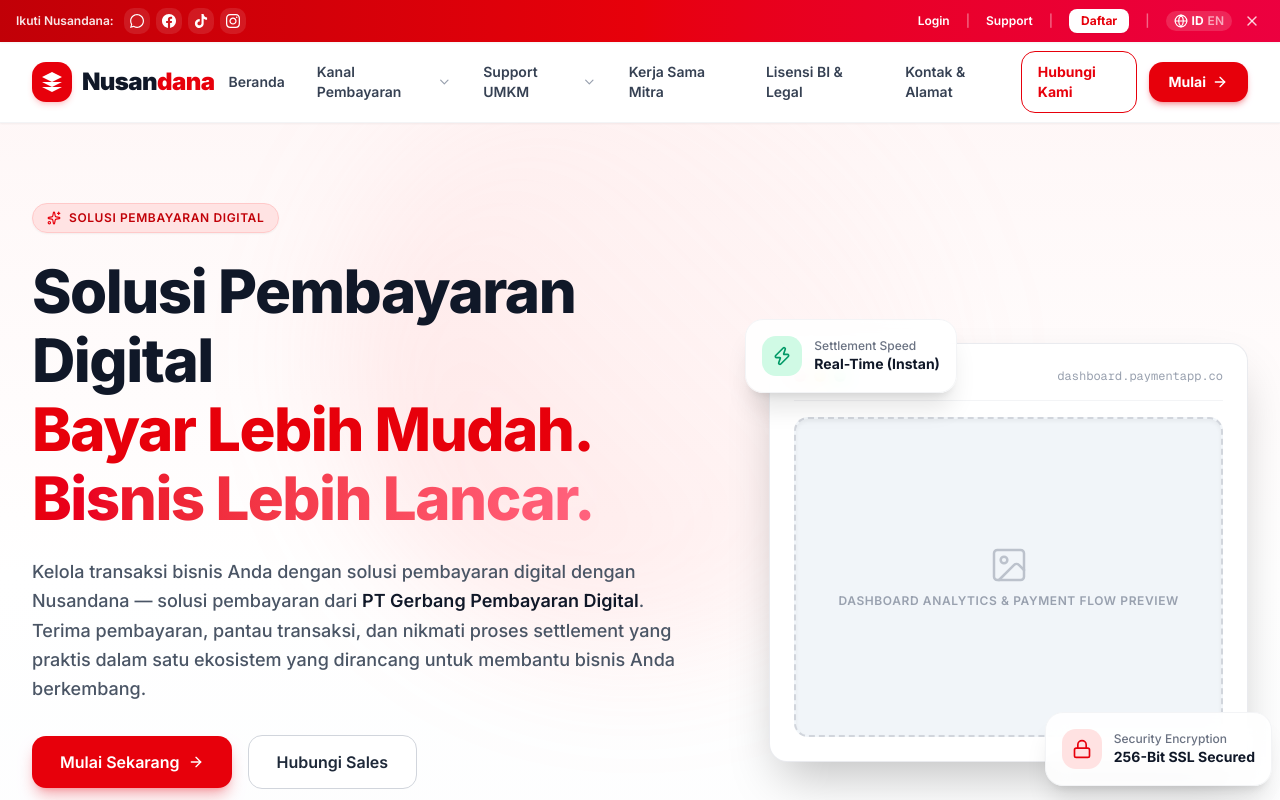
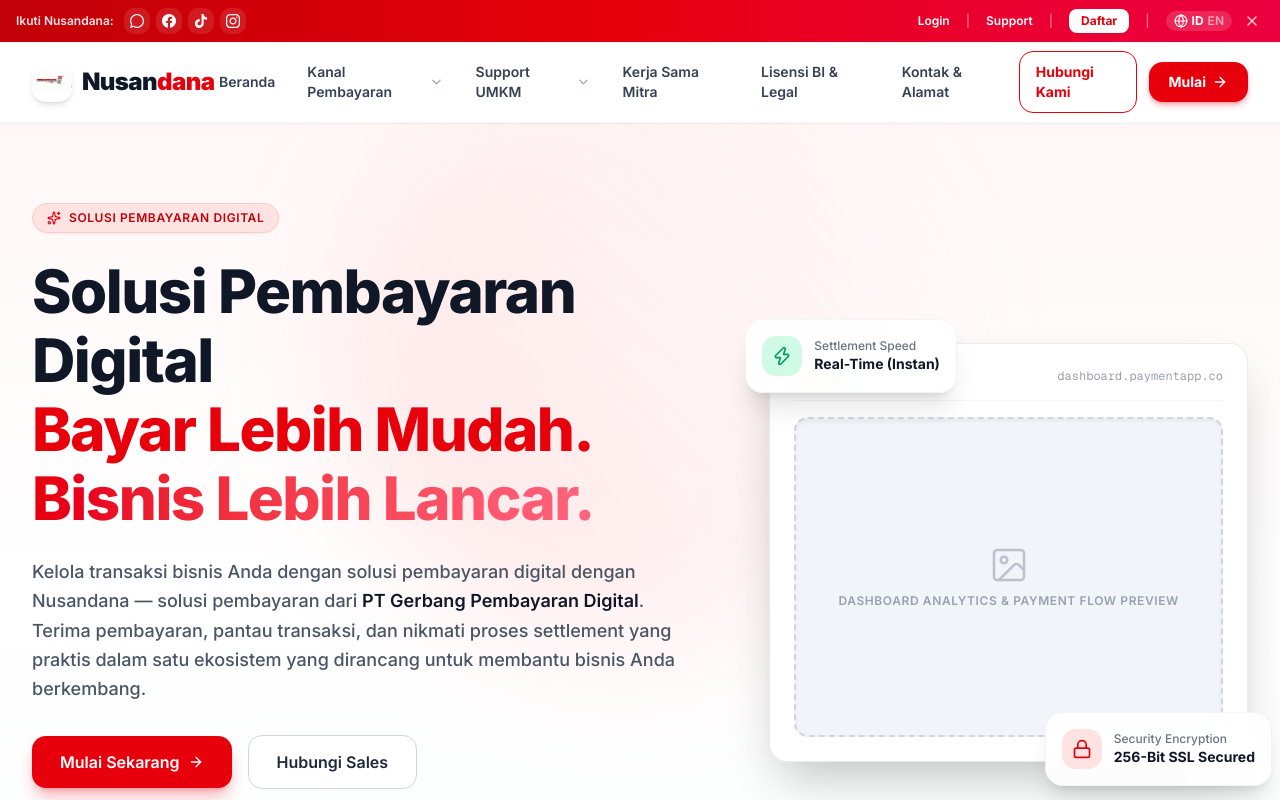
Before and after one commit to Hnzsama/Nusandana, a Next.js app: page / in a window 1280 px wide. Shown: the top 800 px of the page. Built offline with nearby package versions, Linux system fonts and the light colour scheme.

Commit message:
fix: update Navbar and Footer brand logo image to use apple-touch-icon.png from public/favicon

```diff
--- a/components/Footer.tsx
+++ b/components/Footer.tsx
@@ -17,15 +17,12 @@
           {/* Brand & Address */}
           <div className="lg:col-span-5 space-y-4">
             <Link href="/" className="flex items-center gap-3 group cursor-pointer">
-              <div className="w-10 h-10 rounded-xl bg-red-600 flex items-center justify-center text-white font-black text-xl shadow-lg shadow-red-600/30 group-hover:scale-105 transition-transform">
-                <svg
-                  className="w-6 h-6 fill-current text-white"
-                  viewBox="0 0 24 24"
-                  xmlns="http://www.w3.org/2000/svg"
-                >
-                  <path d="M12 2L2 7l10 5 10-5-10-5zM2 17l10 5 10-5M2 12l10 5 10-5" />
-                </svg>
-              </div>
+              {/* eslint-disable-next-line @next/next/no-img-element */}
+              <img
+                src="/favicon/apple-touch-icon.png"
+                alt="Logo Nusandana"
+                className="w-10 h-10 object-contain rounded-xl shadow-lg shadow-red-600/30 group-hover:scale-105 transition-transform"
+              />
               <div className="flex flex-col">
                 <span className="text-2xl font-black text-white tracking-wider">
                   NUSAN<span className="text-red-500">DANA</span>
--- a/components/Navbar.tsx
+++ b/components/Navbar.tsx
@@ -54,15 +54,12 @@
 
         {/* Logo */}
         <Link href="/" className="flex items-center gap-2.5 group cursor-pointer">
-          <div className="w-10 h-10 rounded-xl bg-red-600 flex items-center justify-center text-white font-bold shadow-md shadow-red-500/20 group-hover:scale-105 transition-transform">
-            <svg
-              className="w-6 h-6 fill-current"
-              viewBox="0 0 24 24"
-              xmlns="http://www.w3.org/2000/svg"
-            >
-              <path d="M12 2L2 7l10 5 10-5-10-5zM2 17l10 5 10-5M2 12l10 5 10-5" />
-            </svg>
-          </div>
+          {/* eslint-disable-next-line @next/next/no-img-element */}
+          <img
+            src="/favicon/apple-touch-icon.png"
+            alt="Logo Nusandana"
+            className="w-10 h-10 object-contain rounded-xl shadow-md group-hover:scale-105 transition-transform"
+          />
           <span className="text-2xl font-black tracking-tight text-gray-900">
             Nusan<span className="text-red-600">dana</span>
           </span>
```
Also changed, not shown: public/logo.svg.
